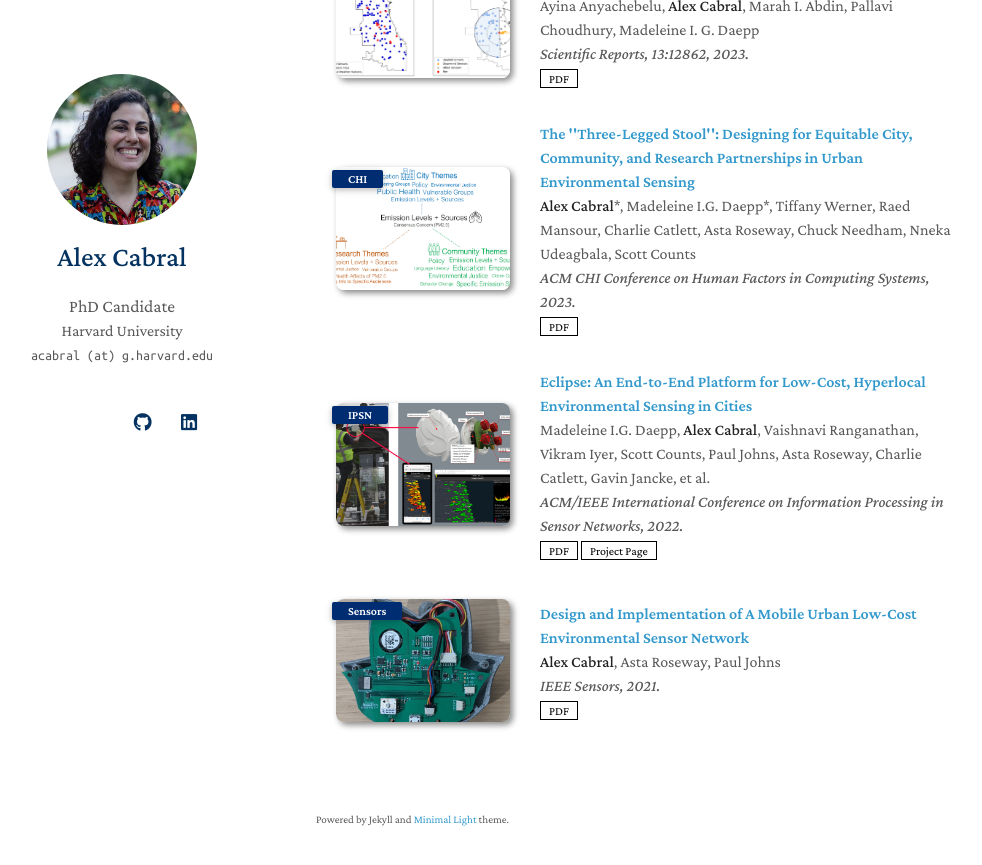
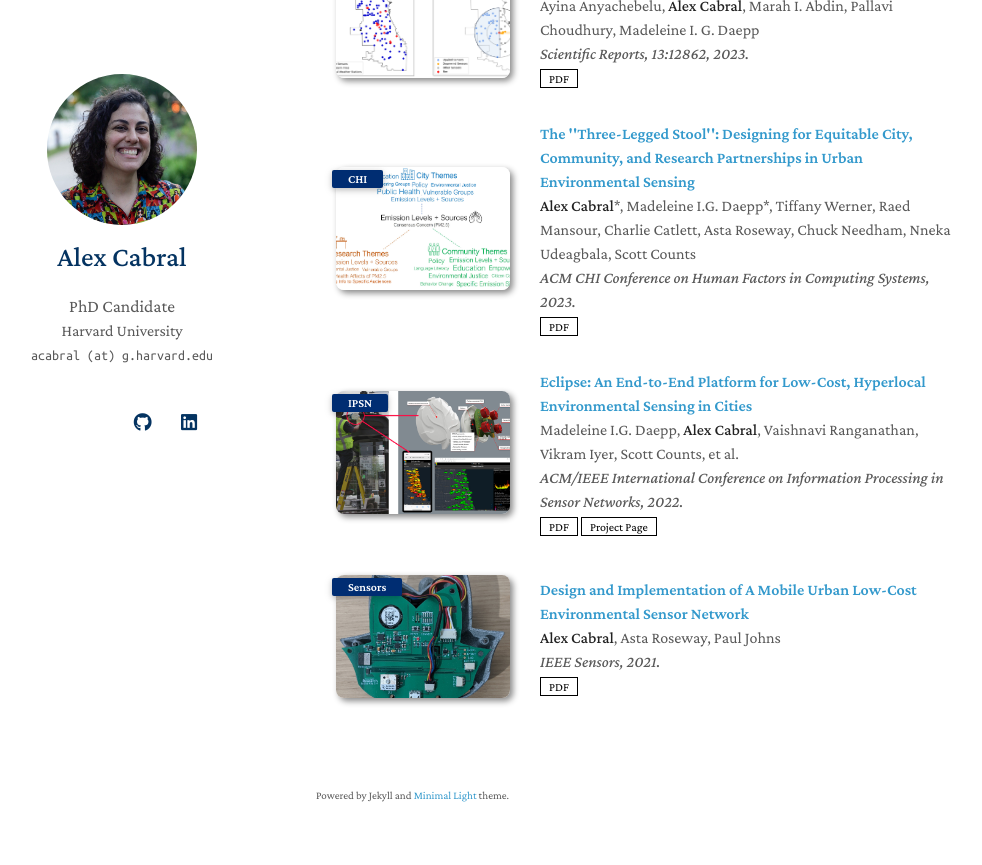
Before and after one commit to a-cabral/a-cabral.github.io, a Jekyll site: the page built from index.md, in a window 1280 px wide and 900 px high, scrolled down 757 px. Shown: the top 865 px of the window, without its empty margins (154-1136 px from the left). Built offline with Jekyll 4.4.1, drawn with Linux system fonts in a browser that asks for light colours; nearby versions of some CDN libraries; a style sheet for code colours, icons or effects is not loaded; our own code applies the rules of GitHub Pages for plain Markdown files.

Commit message:
Update publications.yml

```diff
--- a/_data/publications.yml
+++ b/_data/publications.yml
@@ -19,7 +19,7 @@ main:
     #notes: Early Accept
 
   - title: "Eclipse: An End-to-End Platform for Low-Cost, Hyperlocal Environmental Sensing in Cities"
-    authors: Madeleine I.G. Daepp, <strong>Alex Cabral</strong>, Vaishnavi Ranganathan, Vikram Iyer, Scott Counts, Paul Johns, Asta Roseway, Charlie Catlett, Gavin Jancke, et al. #Darren Gehring, Chuck Needham, Curtis Von Veh, Tracy Tran, Lex Story, Gabriele DAmone, Bichlien H Nguyen
+    authors: Madeleine I.G. Daepp, <strong>Alex Cabral</strong>, Vaishnavi Ranganathan, Vikram Iyer, Scott Counts, et al. #Paul Johns, Asta Roseway, Charlie Catlett, Gavin Jancke, Darren Gehring, Chuck Needham, Curtis Von Veh, Tracy Tran, Lex Story, Gabriele DAmone, Bichlien H Nguyen
     conference_short: IPSN
     conference: ACM/IEEE International Conference on Information Processing in Sensor Networks, 2022.
     pdf: https://ieeexplore.ieee.org/document/9826074
```
